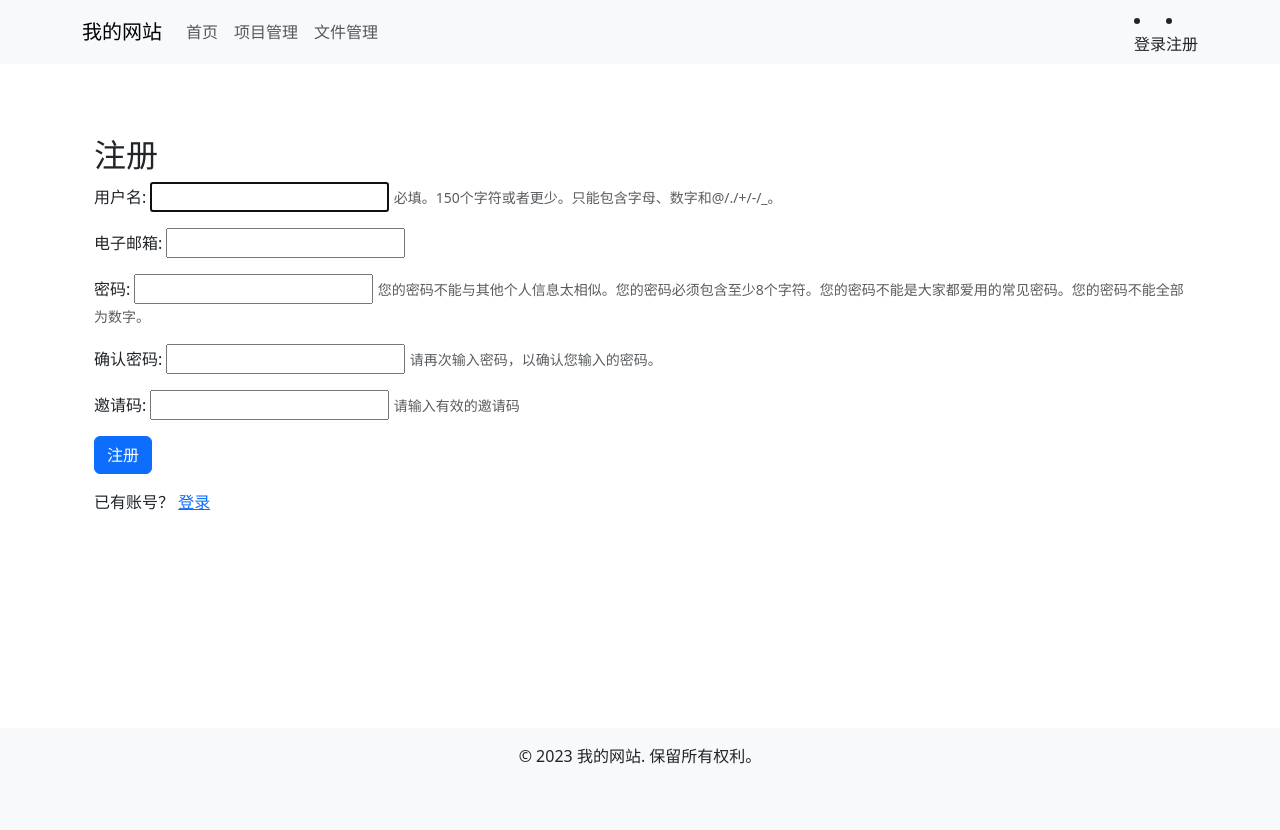
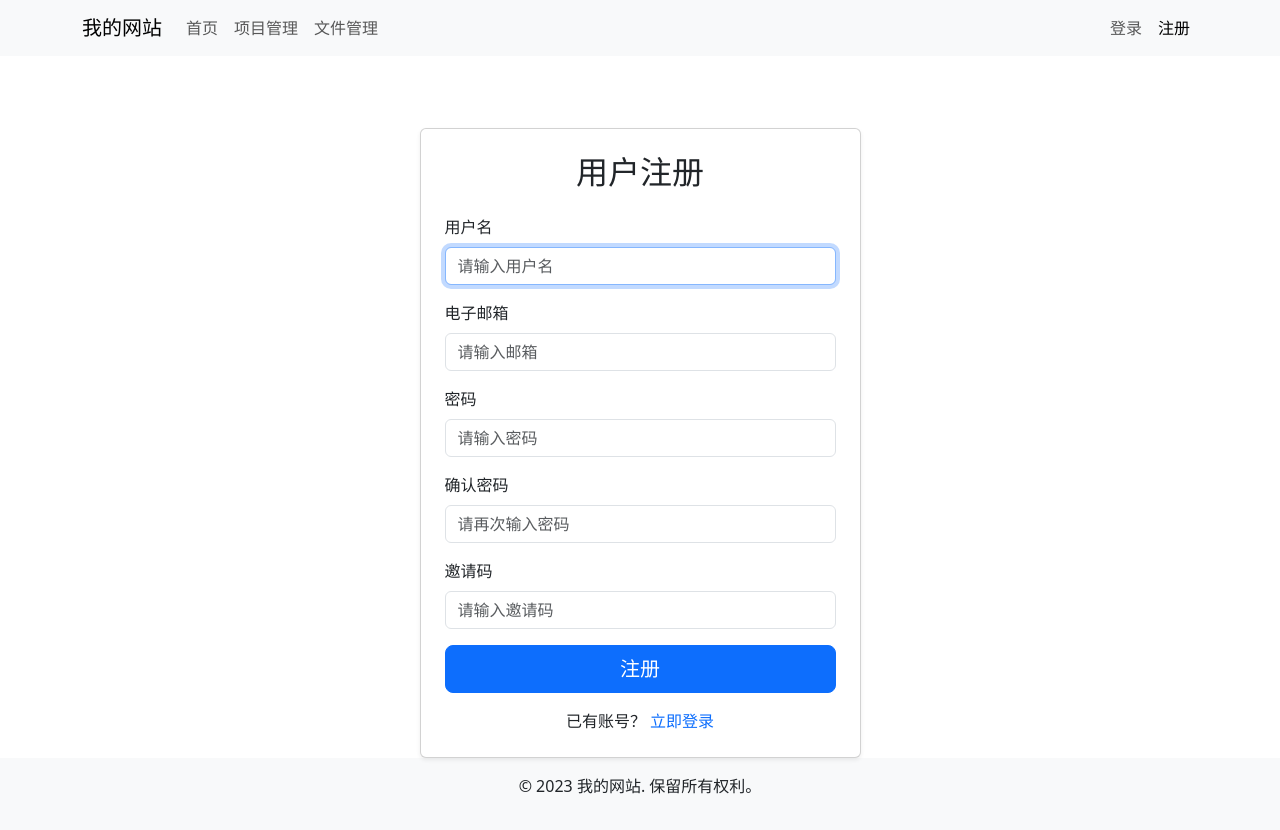
Before and after one commit to XJJWang/workhub, a Django app: page /users/register/ in a window 1280 px wide. Before the commit the page ends 764 px from the top, so only its background shows below. Run offline with Django 5.2, Linux system fonts and the light colour scheme; some libraries are stand-ins or nearby versions.

Commit message:
用户相关功能更完善了

```diff
--- a/templates/base.html
+++ b/templates/base.html
@@ -44,6 +44,8 @@
                     </li>
                     <!-- 添加更多导航项，并为每个项目添加active类判断 -->
                 </ul>
+
+                <ul class="navbar-nav">
                     {% if user.is_authenticated %}
                     <li class="nav-item dropdown">
                         <a class="nav-link dropdown-toggle" href="#" id="navbarDropdown" role="button" data-bs-toggle="dropdown" aria-expanded="false">
--- a/users/forms.py
+++ b/users/forms.py
@@ -34,7 +34,7 @@ class CustomUserCreationForm(UserCreationForm):
 
 class RegisterForm(UserCreationForm):
     email = forms.EmailField()
-    invitation_code = forms.CharField(max_length=20, required=True, help_text='请输入邀请码')
+    invitation_code = forms.CharField(max_length=20, required=True)
 
     class Meta:
         model = User
@@ -42,15 +42,34 @@ class RegisterForm(UserCreationForm):
 
     def __init__(self, *args, **kwargs):
         super().__init__(*args, **kwargs)
+        # 设置中文标签
         self.fields['username'].label = '用户名'
         self.fields['email'].label = '电子邮箱'
         self.fields['password1'].label = '密码'
         self.fields['password2'].label = '确认密码'
         self.fields['invitation_code'].label = '邀请码'
-        self.fields['username'].help_text = '必填。150个字符或者更少。只能包含字母、数字和@/./+/-/_。'
-        self.fields['password1'].help_text = '您的密码不能与其他个人信息太相似。您的密码必须包含至少8个字符。您的密码不能是大家都爱用的常见密码。您的密码不能全部为数字。'
-        self.fields['password2'].help_text = '请再次输入密码，以确认您输入的密码。'
-        self.fields['invitation_code'].help_text = '请输入有效的邀请码'
+
+        # 添加 Bootstrap 类和占位符文本
+        self.fields['username'].widget.attrs.update({
+            'class': 'form-control',
+            'placeholder': '请输入用户名'
+        })
+        self.fields['email'].widget.attrs.update({
+            'class': 'form-control',
+            'placeholder': '请输入邮箱'
+        })
+        self.fields['password1'].widget.attrs.update({
+            'class': 'form-control',
+            'placeholder': '请输入密码'
+        })
+        self.fields['password2'].widget.attrs.update({
+            'class': 'form-control',
+            'placeholder': '请再次输入密码'
+        })
+        self.fields['invitation_code'].widget.attrs.update({
+            'class': 'form-control',
+            'placeholder': '请输入邀请码'
+        })
 
     def clean_invitation_code(self):
         code = self.cleaned_data.get('invitation_code')
@@ -87,3 +106,30 @@ class UserProfileForm(forms.ModelForm):
             'birth_date': '出生日期',
             'bio': '个人简介',
         }
+
+
+class ProfileEditForm(forms.ModelForm):
+    class Meta:
+        model = User
+        fields = ['real_name', 'gender', 'email', 'phone_number', 'birth_date', 'bio']
+        widgets = {
+            'birth_date': forms.DateInput(attrs={'type': 'date', 'class': 'form-control'}),
+            'gender': forms.Select(attrs={'class': 'form-control'}),
+            'real_name': forms.TextInput(attrs={'class': 'form-control'}),
+            'email': forms.EmailInput(attrs={'class': 'form-control'}),
+            'phone_number': forms.TextInput(attrs={'class': 'form-control'}),
+            'bio': forms.Textarea(attrs={'class': 'form-control', 'rows': 4}),
+        }
+        labels = {
+            'real_name': '真实姓名',
+            'gender': '性别',
+            'email': '电子邮箱',
+            'phone_number': '手机号码',
+            'birth_date': '出生日期',
+            'bio': '个人简介',
+        }
+
+    def __init__(self, *args, **kwargs):
+        super().__init__(*args, **kwargs)
+        self.fields['gender'].required = False
+        self.fields['gender'].choices = [('', '请选择')] + list(User.GENDER_CHOICES)
--- a/users/models.py
+++ b/users/models.py
@@ -7,7 +7,20 @@ import string
 
 
 class User(AbstractUser):
+    GENDER_CHOICES = [
+        ('M', '男'),
+        ('F', '女'),
+        ('O', '其他'),
+    ]
+
     real_name = models.CharField(max_length=50, blank=True, verbose_name='真实姓名')
+    gender = models.CharField(
+        max_length=1,
+        choices=GENDER_CHOICES,
+        blank=True,
+        null=True,
+        verbose_name='性别'
+    )
     phone_number = models.CharField(max_length=15, blank=True, null=True)
     bio = models.TextField(max_length=500, blank=True)
     birth_date = models.DateField(null=True, blank=True)
--- a/users/templates/users/register.html
+++ b/users/templates/users/register.html
@@ -1,24 +1,36 @@
 {% extends "base.html" %}
+{% load form_tags %}
 
 {% block content %}
-<div class="container mt-5">
-    <h2>注册</h2>
-    <form method="POST">
+<div class="container">
+    <div class="row justify-content-center">
+        <div class="col-md-6 col-lg-5">
+            <div class="card shadow-sm mt-5">
+                <div class="card-body p-4">
+                    <h2 class="text-center mb-4">用户注册</h2>
+                    <form method="POST" novalidate>
                         {% csrf_token %}
                         {% for field in register_form %}
                             <div class="mb-3">
-                {{ field.label_tag }}
-                {{ field }}
-                {% if field.help_text %}
-                    <small class="form-text text-muted">{{ field.help_text }}</small>
+                                <label for="{{ field.id_for_label }}" class="form-label">{{ field.label }}</label>
+                                {{ field|addclass:"form-control" }}
+                                {% if request.method == 'POST' %}
+                                    {% for error in field.errors %}
+                                        <div class="text-danger small mt-1">{{ error }}</div>
+                                    {% endfor %}
                                 {% endif %}
-                {% for error in field.errors %}
-                    <p class="text-danger">{{ error }}</p>
-                {% endfor %}
                             </div>
                         {% endfor %}
-        <button class="btn btn-primary" type="submit">注册</button>
+                        <div class="d-grid gap-2">
+                            <button class="btn btn-primary btn-lg" type="submit">注册</button>
+                        </div>
                     </form>
-    <p class="mt-3">已有账号？ <a href="{% url 'users:login' %}">登录</a></p>
+                    <div class="text-center mt-3">
+                        <p class="mb-0">已有账号？ <a href="{% url 'users:login' %}" class="text-decoration-none">立即登录</a></p>
+                    </div>
+                </div>
+            </div>
+        </div>
+    </div>
 </div>
 {% endblock %}
--- /dev/null
+++ b/users/templatetags/form_tags.py
@@ -0,0 +1,6 @@
+from django import template
+register = template.Library()
+
+@register.filter(name='addclass')
+def addclass(field, css):
+    return field.as_widget(attrs={"class": css})
--- a/users/views.py
+++ b/users/views.py
@@ -5,7 +5,7 @@ from django.contrib.auth.forms import AuthenticationForm
 from django.contrib.auth import get_user_model
 from django.views.decorators.csrf import csrf_protect
 from users.decorators import custom_login_required
-from .forms import RegisterForm, UserProfileForm
+from .forms import RegisterForm, UserProfileForm, ProfileEditForm
 
 User = get_user_model()
 
@@ -52,13 +52,12 @@ def register_view(request):
 @custom_login_required
 def profile_edit(request):
     if request.method == 'POST':
-        form = UserProfileForm(request.POST, instance=request.user)
+        form = ProfileEditForm(request.POST, instance=request.user)
         if form.is_valid():
             form.save()
-            messages.success(request, '个人资料已更新成功！')
             return redirect('users:profile')
     else:
-        form = UserProfileForm(instance=request.user)
+        form = ProfileEditForm(instance=request.user)
     return render(request, 'users/profile_edit.html', {'form': form})
 
 
```
Also changed, not shown: users/templates/users/login.html (+27 -8 lines), users/templates/users/profile.html (+12 -0 lines), users/templates/users/profile_edit.html (+8 -2 lines), users/migrations/0004_user_gender.py (added), users/templatetags/__init__.py (added). Lines whose indentation alone changed are shown as unchanged.
